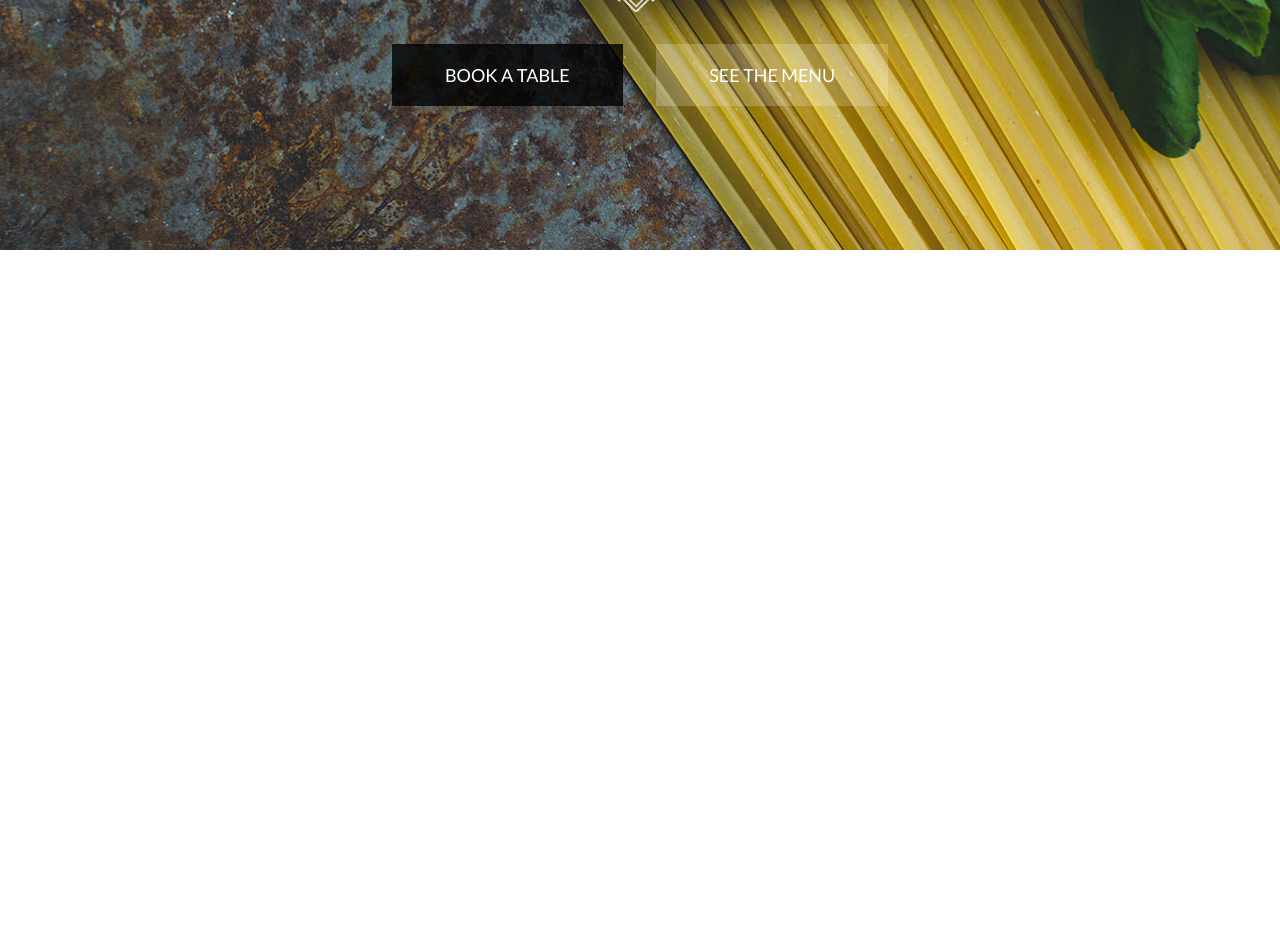
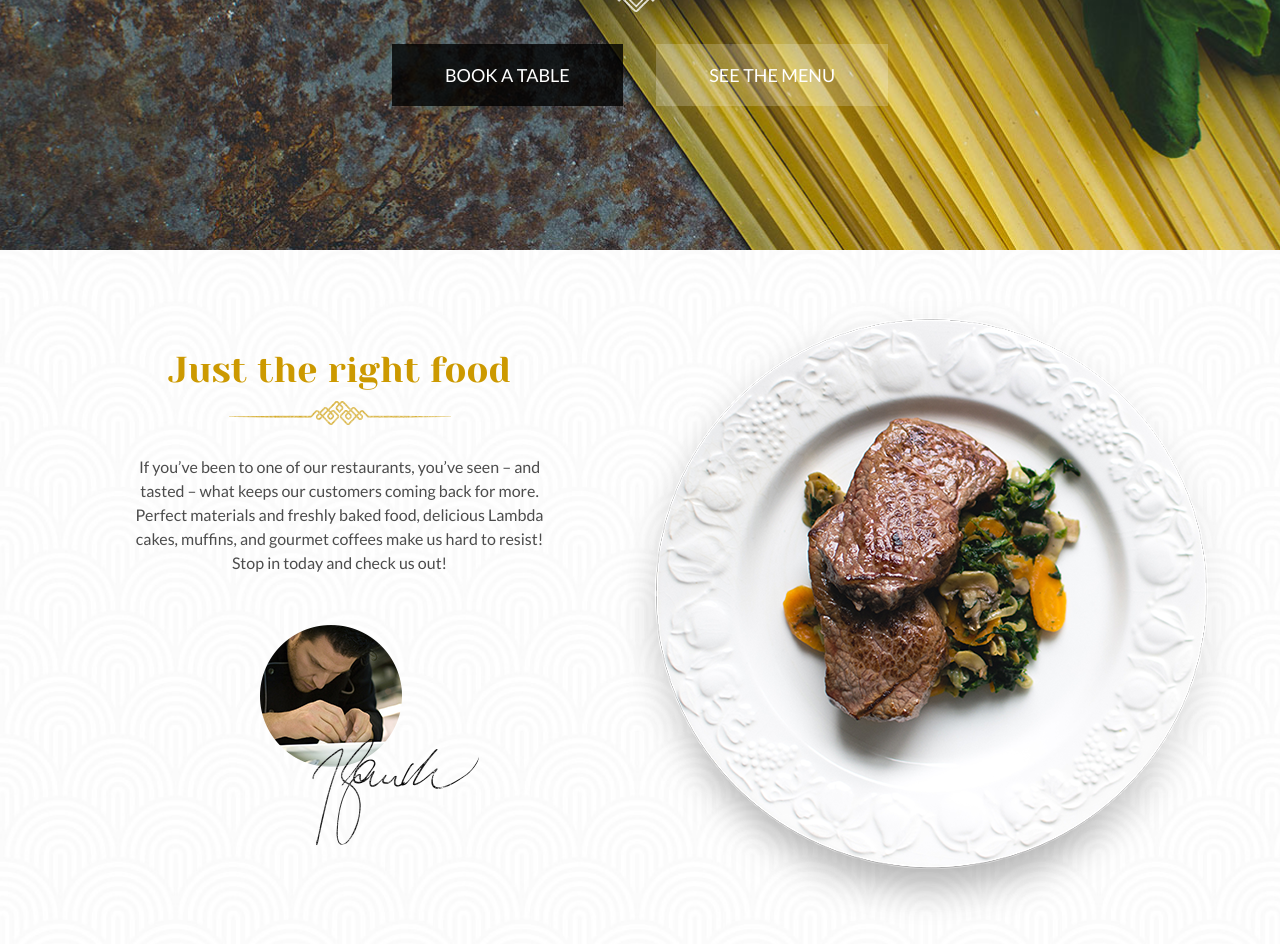
Before and after one commit to JuliaShybunka/Lambda_restaurant_landing_page, a plain HTML site: page index.html in a window 1280 px wide. Shown: the part 500-1444 px from the top of the page. Before the commit the page ends 800 px from the top, so only its background shows below. Drawn offline with Linux system fonts and the light colour scheme; files whose address does not match are found by name; a web font is replaced by a local one.

Commit message:
Create about section

```diff
--- a/#source/scss/_header.scss
+++ b/#source/scss/_header.scss
@@ -3,7 +3,7 @@
     background: rgb(0, 0, 0);
     background: linear-gradient(180deg, rgba(0, 0, 0, 0.5242471988795518) 0%, transparent 100%);
     width: 100%;
-
+    padding-top: 5px;
 }
 
 .header-top {
--- a/#source/scss/style.scss
+++ b/#source/scss/style.scss
@@ -242,9 +242,64 @@ h6 {
 }
 
 .btn--b {
-    background-color: rgb(0, 0, 0, 0.8);
+    background-color: rgba(0, 0, 0, 0.8);
+    transition: 0.6s;
+
+    &:hover {
+        background-color: rgba(0, 0, 0, 1);
+    }
 }
 
 .btn--w {
     background-color: rgba(255, 255, 255, 0.2);
+    transition: 0.6s;
+
+    &:hover {
+        background-color: rgba(255, 255, 255, 1);
+        color: #000;
+    }
 }
+
+.about {
+    background-image: url(../img/about/about_bg.jpg);
+    background-repeat: no-repeat;
+    background-size: cover;
+
+}
+
+.about-content {
+    padding: 50px 0;
+    display: flex;
+    justify-content: space-between;
+
+    &__column {
+        flex: 1 1 50%;
+    }
+
+}
+
+.about-box {
+    text-align: center;
+    margin: 52px 0 0 20px;
+
+    &__title {
+        font-size: 36px;
+        color: #cc9900;
+        font-family: "Yeseva One";
+        font-weight: 400;
+    }
+
+    &__text {
+        padding-top: 15px;
+        font-size: 16px;
+        line-height: 24px;
+        color: #4c4c4c;
+        max-width: 432px;
+        margin: 0 auto;
+    }
+
+    &__sign {
+        margin-top: 50px;
+        padding-left: 59px;
+    }
+}
--- a/index.html
+++ b/index.html
@@ -66,5 +66,32 @@
         </div>
       </div>
     </div>
+    <section class="about">
+      <div class="container">
+        <div class="about-content">
+          <div class="about-content__column">
+            <div class="about-box">
+              <h2 class="about-box__title">
+                Just the right food
+              </h2>
+              <span><img src="../img/about/line.png" alt=""/></span>
+              <p class="about-box__text">
+                If you’ve been to one of our restaurants, you’ve seen – and
+                tasted – what keeps our customers coming back for more. Perfect
+                materials and freshly baked food, delicious Lambda cakes,
+                muffins, and gourmet coffees make us hard to resist! Stop in
+                today and check us out!
+              </p>
+              <div class="about-box__sign">
+                <img src="../img/about/01.png" alt="" />
+              </div>
+            </div>
+          </div>
+          <div class="about-content__column">
+            <img src="../img/about/02.png" alt="" />
+          </div>
+        </div>
+      </div>
+    </section>
   </body>
 </html>
```
Also changed, not shown: css/style.css, img/about/01.png (added), img/about/02.png (added), img/about/about_bg.jpg (added), img/about/line.png (added), 1 other file.
